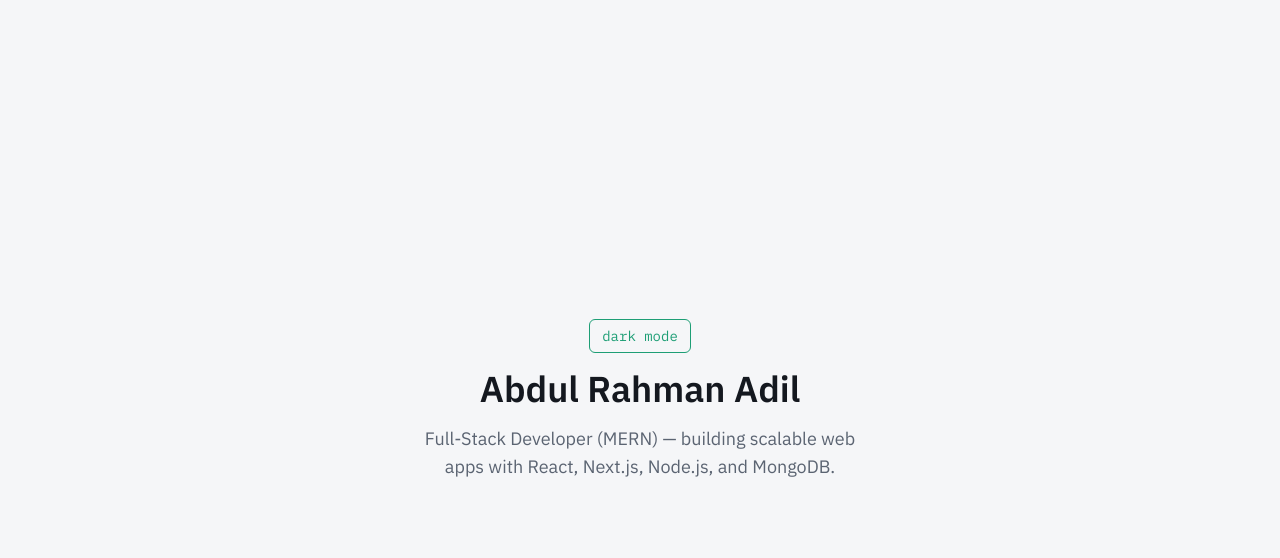
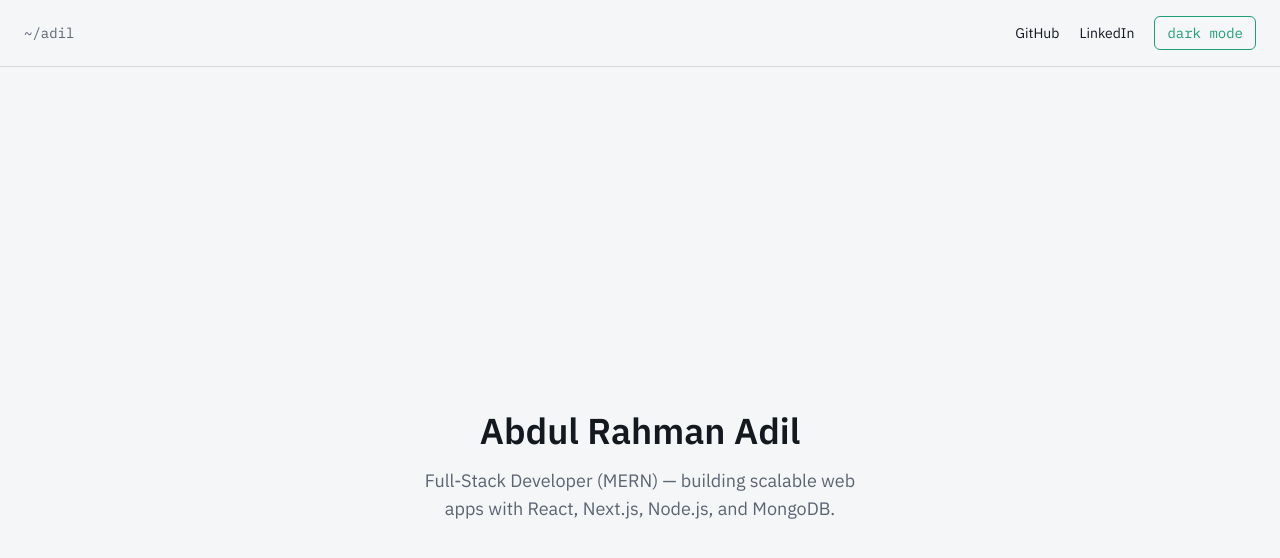
Before and after one commit to adil2133-git/portfolio-website, a Next.js app: page / in a window 1280 px wide. Shown: the top 558 px of the page. Built offline with nearby package versions, Linux system fonts and the light colour scheme.

Commit message:
created header.tsx and updated page.tsx and layout.tsx

```diff
--- a/app/layout.tsx
+++ b/app/layout.tsx
@@ -1,6 +1,7 @@
 import type { Metadata } from "next";
 import "./globals.css";
 import { IBM_Plex_Sans, IBM_Plex_Mono } from "next/font/google";
+import Header from "@/components/Header";
 
 const plexSans = IBM_Plex_Sans({
   variable: "--font-sans",
@@ -26,10 +27,13 @@
 }>) {
   return (
     <html
-  lang="en"
-  className={`${plexSans.variable} ${plexMono.variable} h-full antialiased`}
->
-      <body className="min-h-full flex flex-col font-sans antialiased">{children}</body>
+      lang="en"
+      className={`${plexSans.variable} ${plexMono.variable} h-full antialiased`}
+    >
+      <body className="min-h-full flex flex-col font-sans antialiased">
+        <Header />
+        {children}
+      </body>
     </html>
   );
 }
--- a/app/page.tsx
+++ b/app/page.tsx
@@ -1,9 +1,6 @@
-import ThemeToggle from "@/components/ThemeToggle";
-
 export default function Home() {
   return (
     <main className="flex min-h-screen flex-col items-center justify-center gap-4 px-6 text-center bg-background text-foreground">
-      <ThemeToggle />
       <h1 className="text-4xl font-semibold">Abdul Rahman Adil</h1>
       <p className="max-w-md text-lg text-muted">
         Full-Stack Developer (MERN) — building scalable web apps with React,
--- /dev/null
+++ b/components/Header.tsx
@@ -0,0 +1,30 @@
+import ThemeToggle from "@/components/ThemeToggle";
+
+export default function Header() {
+  return (
+    <header className="flex items-center justify-between px-6 py-4 border-b border-muted/20">
+      <span className="font-mono text-sm text-muted">~/adil</span>
+
+      <nav className="flex items-center gap-5">
+        <a
+          href="https://github.com/adil2133-git"
+          target="_blank"
+          rel="noopener noreferrer"
+          className="text-sm hover:text-accent transition-colors"
+        >
+          GitHub
+        </a>
+        <a
+
+          href="https://www.linkedin.com/in/abdlrhmnadil"
+          target="_blank"
+          rel="noopener noreferrer"
+          className="text-sm hover:text-accent transition-colors"
+        >
+          LinkedIn
+        </a>
+        <ThemeToggle />
+      </nav>
+    </header>
+  );
+}
```
